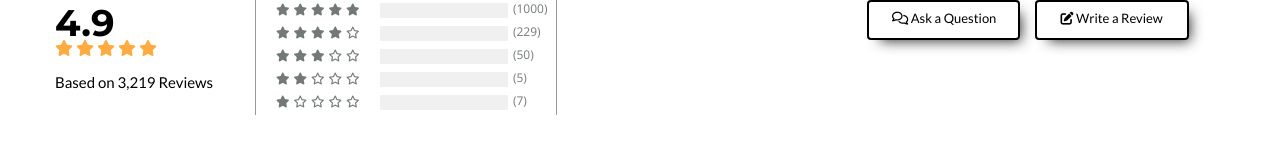
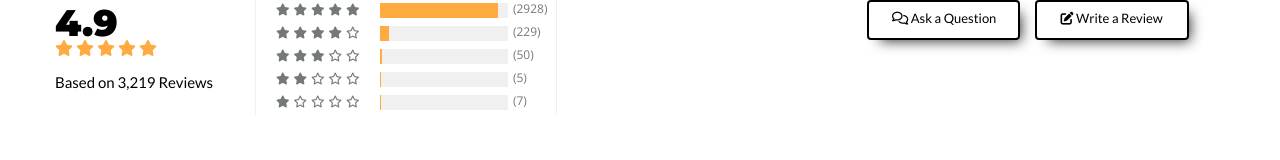
Before and after one commit to tford-dev/umzu-review, a plain HTML site: page index.html in a window 1280 px wide. Drawn offline with nearby package versions, Linux system fonts and the light colour scheme.

Commit message:
Added JavaScript logic

```diff
--- a/index.html
+++ b/index.html
@@ -10,7 +10,7 @@
     <link rel="preconnect" href="https://fonts.googleapis.com">
     <link rel="preconnect" href="https://fonts.gstatic.com" crossorigin>
     <link
-        href="https://fonts.googleapis.com/css2?family=Lato:wght@400;700&family=Montserrat:wght@400;700&family=Open+Sans:wght@400;700&display=swap"
+        href="https://fonts.googleapis.com/css2?family=Lato:wght@400;700&family=Montserrat:wght@400;700;800;900&family=Open+Sans:wght@400;700&display=swap"
         rel="stylesheet">
 </head>
 <body>
@@ -28,7 +28,7 @@
         </div>
 
         <div class="section" id="star__count">
-            <div class="row__five">
+            <div class="row__five row">
                 <div class="summary-rating-title">
                     <i class="fas fa-star gray"></i>
                     <i class="fas fa-star gray"></i>
@@ -38,12 +38,12 @@
                 </div>
 
                 <div class="summary-rating-bar">
-
+                    <div class="summary-rating"></div>
                 </div>
 
-                <div class="summary-rating-count">(1000)</div>
+                <div class="summary-rating-count"></div>
             </div>
-            <div class="row__four">
+            <div class="row__four row">
                 <div class="summary-rating-title">
                     <i class="fas fa-star gray"></i>
                     <i class="fas fa-star gray"></i>
@@ -53,11 +53,12 @@
                 </div>
 
                 <div class="summary-rating-bar">
+                    <div class="summary-rating"></div>
+                </div>
 
-                </div>
-                <div class="summary-rating-count">(229)</div>
+                <div class="summary-rating-count"></div>
             </div>
-            <div class="row__three">
+            <div class="row__three row">
                 <div class="summary-rating-title">
                     <i class="fas fa-star gray"></i>
                     <i class="fas fa-star gray"></i>
@@ -67,11 +68,12 @@
                 </div>
 
                 <div class="summary-rating-bar">
+                    <div class="summary-rating"></div>
+                </div>
 
-                </div>
-                <div class="summary-rating-count">(50)</div>
+                <div class="summary-rating-count"></div>
             </div>
-            <div class="row__two">
+            <div class="row__two row">
                 <div class="summary-rating-title">
                     <i class="fas fa-star gray"></i>
                     <i class="fas fa-star gray"></i>
@@ -81,11 +83,12 @@
                 </div>
 
                 <div class="summary-rating-bar">
+                    <div class="summary-rating"></div>
+                </div>
 
-                </div>
-                <div class="summary-rating-count">(5)</div>
+                <div class="summary-rating-count"></div>
             </div>
-            <div class="row__one">
+            <div class="row__one row">
                 <div class="summary-rating-title">
                     <i class="fas fa-star gray"></i>
                     <i class="far fa-star gray"></i>
@@ -95,9 +98,10 @@
                 </div>
 
                 <div class="summary-rating-bar">
+                    <div class="summary-rating"></div>
+                </div>
 
-                </div>
-                <div class="summary-rating-count">(7)</div>
+                <div class="summary-rating-count"></div>
             </div>
         </div>
 
--- a/script.js
+++ b/script.js
@@ -0,0 +1,61 @@
+const summaryRatingCount = document.getElementsByClassName("summary-rating-count");
+const row = document.getElementsByClassName("row");
+const starCount = document.getElementById("star__count");
+const ratingBar = document.getElementsByClassName("summary-rating")
+const fiveStar = 2928;
+const fourStar = 229;
+const threeStar = 50;
+const twoStar = 5;
+const oneStar = 7;
+
+//Stamped Summary Ratings
+//Setting up star count in DOM
+summaryRatingCount[0].innerText = `(${fiveStar})`;
+summaryRatingCount[1].innerText = `(${fourStar})`;
+summaryRatingCount[2].innerText = `(${threeStar})`;
+summaryRatingCount[3].innerText = `(${twoStar})`;
+summaryRatingCount[4].innerText = `(${oneStar})`;
+
+//Hover Effect
+const hoverEffect = () => {
+    for (let i = 0; i < row.length; i++){
+        row[i].addEventListener('mouseover', ()=>{
+            for(let j = 0; j < row.length; j++){
+                if(row[j] === row[i]){
+                    row[i].style.opacity = "1"
+                } else {
+                    row[j].style.opacity = "0.6"
+                }
+            }
+        })
+
+        row[i].addEventListener('mouseleave', ()=>{
+            for(let j = 0; j < row.length; j++){
+                if(row[j] === row[i]){
+                    starCount.style.opacity = "1";
+                } else {
+                    row[j].style.opacity = "1";
+                }
+            }
+        })
+    }
+}
+
+//rating bar
+const barMeter = () => {
+    const maxWidth = 130;
+    let ratingCount = (fiveStar + fourStar + threeStar + twoStar + oneStar)
+    let fiveStarPx = ((fiveStar * maxWidth) / ratingCount);
+    let fourStarPx = ((fourStar * maxWidth) / ratingCount);
+    let threeStarPx = ((threeStar * maxWidth) / ratingCount);
+    let twoStarPx = ((twoStar * maxWidth) / ratingCount);
+    let oneStarPx = ((oneStar * maxWidth) / ratingCount);
+    ratingBar[0].style.width = `${fiveStarPx}px`;
+    ratingBar[1].style.width = `${fourStarPx}px`;
+    ratingBar[2].style.width = `${threeStarPx}px`;
+    ratingBar[3].style.width = `${twoStarPx}px`;
+    ratingBar[4].style.width = `${oneStarPx}px`;
+}
+
+hoverEffect();
+barMeter();
--- a/styles.css
+++ b/styles.css
@@ -28,6 +28,7 @@ h3 {
     font-size: 37px;
     padding-bottom: 0px;
     font-family: 'Montserrat', sans-serif;
+    font-weight: 900;
 }
 
 .stars {
@@ -50,8 +51,8 @@ h3 {
 #star__count {
     width: 300px;
     height: 115px;
-    border-left: 1px solid #999999;
-    border-right: 1px solid #999999;
+    border-left: 1px solid #F0F0F0;
+    border-right: 1px solid #F0F0F0;
 }
 
 .gray {
@@ -62,7 +63,7 @@ h3 {
 .row__five, .row__four, .row__three, .row__two, .row__one {
     width: 278px;
     height: 20px;
-    margin-bottom: 3px;
+    padding-bottom: 3px;
     display: flex;
     cursor: pointer;
 }
@@ -78,6 +79,14 @@ h3 {
     height: 15px;
     background-color: #F0F0F0;
     margin: 3px 0px 15px 10px;
+    z-index: -1;
+}
+
+.summary-rating {
+    position: relative;
+    width: 0px;
+    height: 15px;
+    background-color: #ffab41;
 }
 
 .summary-rating-count {
```
